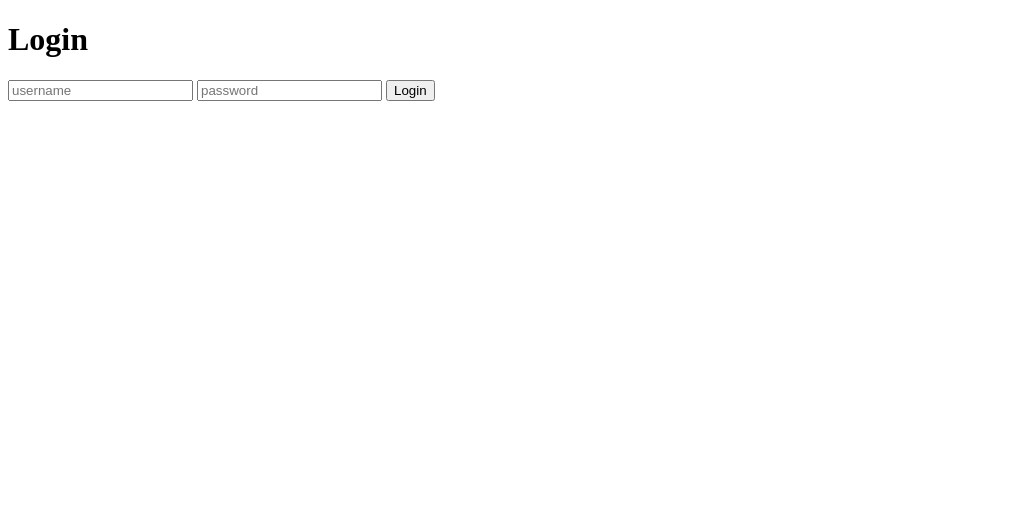
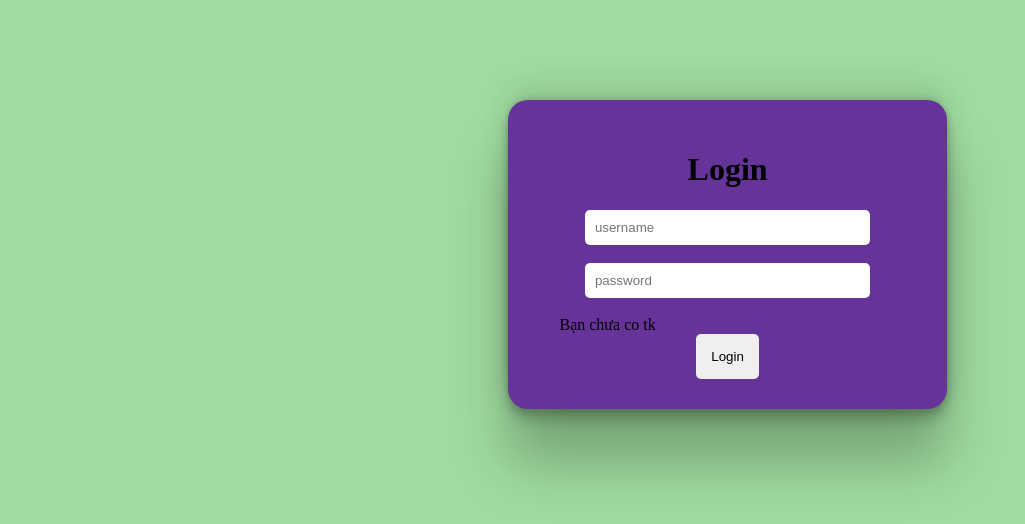
Before and after one commit to huy2321/JSI03, a plain HTML site: page lesson6/login.html in a window 1280 px wide. Shown: the whole page, without its empty margins (0-1025 px from the left). Drawn offline with Linux system fonts and the light colour scheme.

Commit message:
less6btvn

```diff
--- a/lesson6/firebase/register.js
+++ b/lesson6/firebase/register.js
@@ -12,6 +12,7 @@ const handleRegister = () => {
   .then((userCredential) => {
     const user = userCredential.user;
     alert(user.email);
+    window.location = './login.html';
   })
   .catch((error) => {
     const errorCode = error.code;
--- /dev/null
+++ b/lesson6/login.css
@@ -0,0 +1,32 @@
+.loginn{
+    margin-top: 100px;
+    margin-left: 500px;
+    text-align: center;
+    width: 30%;
+    background: rebeccapurple;
+    padding: 30px;
+    border-radius: 20px;
+    box-shadow: rgba(0, 0, 0, 0.25) 0px 54px 55px,
+     rgba(0, 0, 0, 0.12) 0px -12px 30px,
+      rgba(0, 0, 0, 0.12) 0px 4px 6px, rgba(0, 0, 0, 0.17) 0px 12px 13px, rgba(0, 0, 0, 0.09) 0px -3px 5px;
+}
+body{
+    background-color: rgba(58, 184, 56, 0.482);
+}
+input{
+    width: 70%;
+    border: none;
+    border-radius: 5px;
+    padding: 10px;
+}
+button{
+    border: none;
+    border-radius: 5px;
+    padding: 15px;
+}
+a{
+    font-size: 16px;
+    padding-right: 240px;
+    color: black;
+    text-decoration: none;
+}
--- a/lesson6/login.html
+++ b/lesson6/login.html
@@ -4,12 +4,19 @@
     <meta charset="UTF-8">
     <meta name="viewport" content="width=, initial-scale=1.0">
     <title>Document</title>
+    <link rel="stylesheet" href="login.css">
 </head>
 <body>
+<div class="loginn">
     <h1>Login</h1>
-    <input type="text" placeholder="username" id="username">
-    <input type="password" placeholder="password" id="password">
+    <input type="text" placeholder="username" id="username"> <br>
+    <br>
+    <input type="password" placeholder="password" id="password"> <br>
+    <br>
+    <a href="register.html">Bạn chưa co tk</a>
+    <br>
     <button id="loginbtn">Login</button>
+</div>
 
     <script type="module" src="./firebase/login.js"></script>
 </body>
--- /dev/null
+++ b/lesson6/register.css
@@ -0,0 +1,32 @@
+.registerr{
+    margin-top: 100px;
+    margin-left: 500px;
+    text-align: center;
+    width: 30%;
+    background: rgb(128, 0, 255);
+    padding: 30px;
+    border-radius: 20px;
+    box-shadow: rgba(0, 0, 0, 0.25) 0px 54px 55px,
+     rgba(0, 0, 0, 0.12) 0px -12px 30px,
+      rgba(0, 0, 0, 0.12) 0px 4px 6px, rgba(0, 0, 0, 0.17) 0px 12px 13px, rgba(0, 0, 0, 0.09) 0px -3px 5px;
+}
+body{
+    background-color: rgba(58, 184, 56, 0.482);
+}
+input{
+    width: 70%;
+    border: none;
+    border-radius: 5px;
+    padding: 10px;
+}
+button{
+    border: none;
+    border-radius: 5px;
+    padding: 15px;
+}
+a{
+    font-size: 16px;
+    padding-right: 240px;
+    color: black;
+    text-decoration: none;
+}
--- /dev/null
+++ b/lesson6/style.css
@@ -0,0 +1,24 @@
+*{
+    margin: 0;
+    padding: 0;
+}
+.header{
+    margin: 5px ;
+    background-color: rgb(194, 176, 176);
+    text-align: right;
+    padding: 20px;
+    border-radius: 10px;
+}
+#logout{
+    color: rgb(35, 235, 202);
+    background: rgb(105, 105, 120);
+    padding: 10px;
+    border-radius: 5px;
+    border: none;
+}
+h1,h3{
+    text-align: center;
+}
+body{
+    background: #3c65d7;
+}
```
Also changed, not shown: lesson6/index.html (+7 -1 lines), lesson6/register.html (+7 -2 lines).
